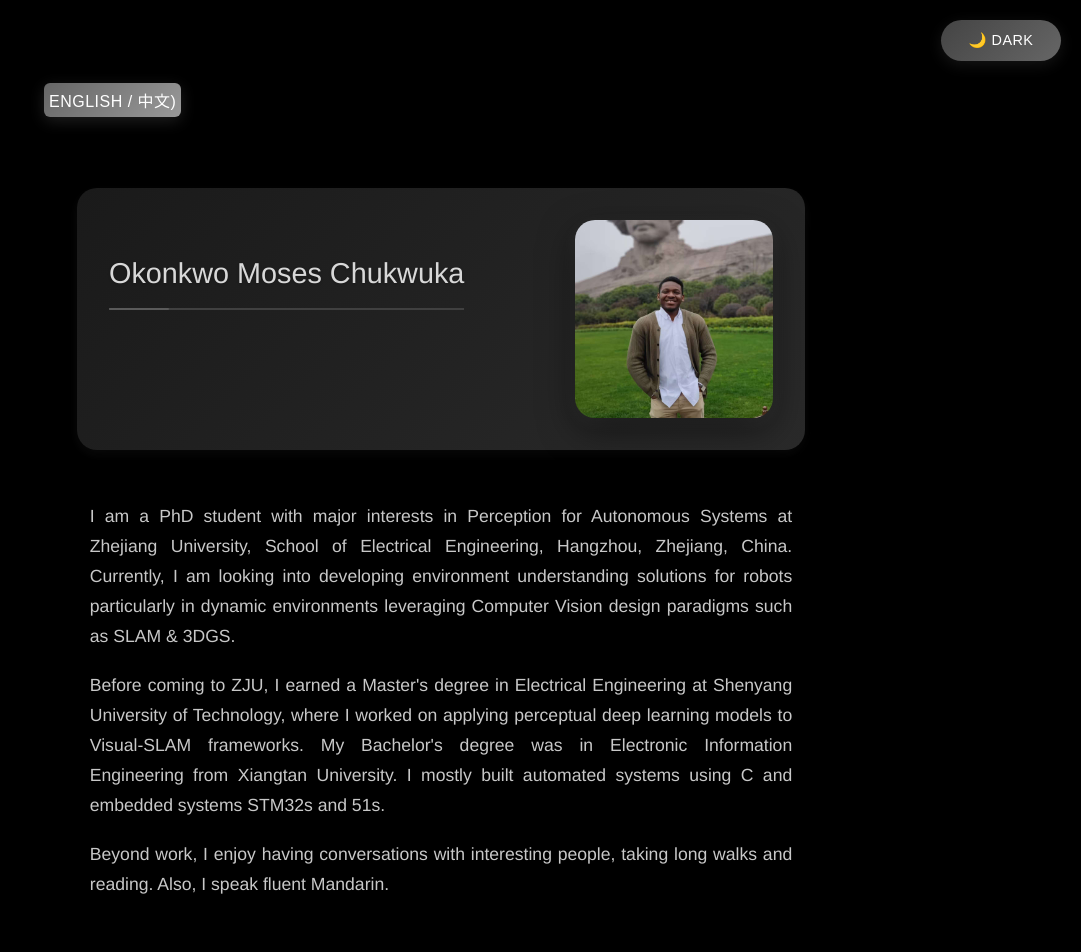
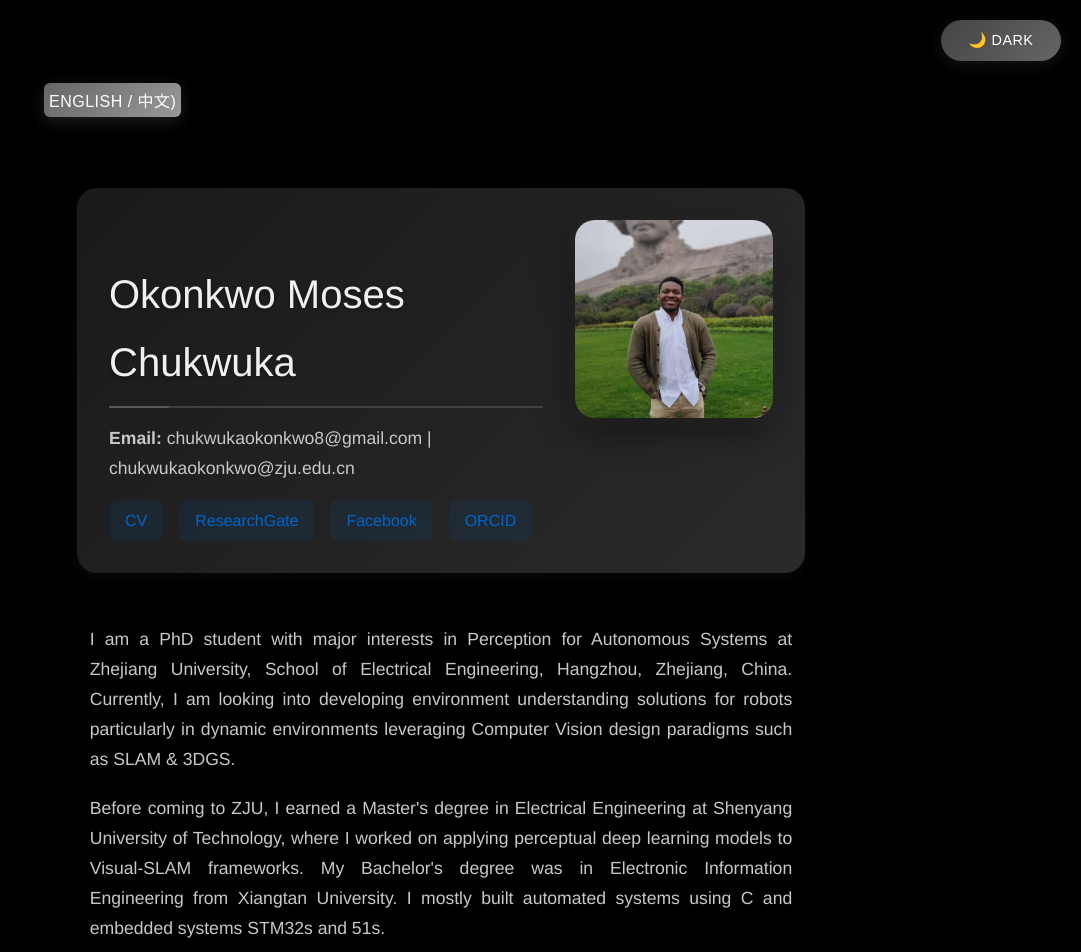
Before and after one commit to MosesChuka/MosesChuka.github.io, a Jekyll site: the page built from index.md, in a window 1280 px wide. Shown: the top 952 px of the page, without its empty margins (199-1280 px from the left). Built offline with Jekyll 4.4.1, drawn with Linux system fonts in a browser that asks for light colours; our own code applies the rules of GitHub Pages for plain Markdown files; some of the changed text lies outside the part shown.

Commit message:
Refactor header layout and enhance styling for improved readability

```diff
--- a/index.md
+++ b/index.md
@@ -13,7 +13,18 @@ description: Moses Chukwuka's website
 
 <div class="container" id="en">
 <header class="header">
+<div class="header-content">
 <h2>Okonkwo Moses Chukwuka</h2>
+<section class="contact">
+<p><strong>Email:</strong> chukwukaokonkwo8@gmail.com | chukwukaokonkwo@zju.edu.cn</p>
+<div class="links">
+    <a href="/static/Okonkwo Moses Chukwuka CV.pdf">CV</a>
+    <a href="https://www.researchgate.net/profile/Moses-Okonkwo">ResearchGate</a>
+    <a href="https://www.facebook.com/Chukwuka.0konkwo1">Facebook</a>
+    <a href="https://orcid.org/0000-0001-5842-6475">ORCID</a>
+</div>
+</section>
+</div>
 <img src="/static/MosesChuka-img2.jpg" alt="Okonkwo Moses Chukwuka" class="profile-img"/>
 </header>
 
@@ -23,20 +34,6 @@ description: Moses Chukwuka's website
 <p>Beyond work, I enjoy having conversations with interesting people, taking long walks and reading. Also, I speak fluent Mandarin.</p>
 
 </section>
-
-
-
-<section class="contact">
-<h2>Contact</h2>
-<p><strong>Email:</strong> chukwukaokonkwo8@gmail.com | chukwukaokonkwo@zju.edu.cn</p>
-<div class="links">
-    <a href="/static/Okonkwo Moses Chukwuka CV.pdf">CV</a>
-    <a href="https://www.researchgate.net/profile/Moses-Okonkwo">ResearchGate</a>
-    <a href="https://www.facebook.com/Chukwuka.0konkwo1">Facebook</a>
-    <a href="https://orcid.org/0000-0001-5842-6475">ORCID</a>
-</div>
-</section>
-
 
 
 
@@ -62,7 +59,6 @@ description: Moses Chukwuka's website
   </div>
   </div>
 </section>
-
 
 <section class="research">
   <h2>Research</h2>
@@ -182,7 +178,18 @@ description: Moses Chukwuka's website
 
 <div class="container" id="zh" style="display:none">
 <header class="header">
+<div class="header-content">
 <h2>Okonkwo Moses Chukwuka</h2>
+<section class="contact">
+<p><strong>邮箱:</strong> chukwukaokonkwo8@gmail.com | chukwukaokonkwo@zju.edu.cn</p>
+<div class="links">
+    <a href="/static/Okonkwo%20Moses%20Chukwuka%20ZJU-CV.pdf">简历</a>
+    <a href="https://www.researchgate.net/profile/Moses-Okonkwo">ResearchGate</a>
+    <a href="https://www.facebook.com/Chukwuka.0konkwo1">Facebook</a>
+    <a href="https://orcid.org/0000-0001-5842-6475"> ORCID</a>
+</div>
+</section>
+</div>
 <img src="/static/MosesChuka-img2.jpg" alt="Okonkwo Moses Chukwuka" class="profile-img"/>
 </header>
 
@@ -190,17 +197,6 @@ description: Moses Chukwuka's website
 <p>我是浙江大学电气工程学院自主系统感知博士生，位于中国浙江省杭州市。目前，我正在研究如何改善机器人的环境感知能力。</p>
 <p>在来到浙大之前，我在沈阳工业大学获得电气工程硕士学位，在那里我致力于将感知深度学习模型应用于视觉SLAM框架。我的学士学位来自湘潭大学电子信息工程专业。我主要使用C语言和嵌入式系统STM32和51系列构建自动化系统。</p>
 <p>工作之外，我喜欢与朋友们一起聊天、自己散步或者看书。</p>
-</section>
-
-<section class="contact">
-<h2>联系方式</h2>
-<p><strong>邮箱:</strong> chukwukaokonkwo8@gmail.com | chukwukaokonkwo@zju.edu.cn</p>
-<div style='align-items: center; display:block;' class="links">
-    <a href="/static/Okonkwo%20Moses%20Chukwuka%20ZJU-CV.pdf">简历</a>
-    <a href="https://www.researchgate.net/profile/Moses-Okonkwo">ResearchGate</a>
-    <a href="https://www.facebook.com/Chukwuka.0konkwo1">Facebook</a>
-    <a href="https://orcid.org/0000-0001-5842-6475"> ORCID</a>
-</div>
 </section>
 
 <section class="updates">
--- a/static/css/styles.css
+++ b/static/css/styles.css
@@ -57,6 +57,24 @@ body.light-mode .container {
   transition: all 0.3s ease;
 }
 
+.header-content {
+  width: 100%;
+  text-align: left;
+}
+
+.header h2 {
+  font-size: 2.2rem;
+  font-weight: 300;
+  color: #f0f0f0;
+  margin-bottom: 1rem;
+  text-shadow: 0 2px 4px rgba(0, 0, 0, 0.3);
+}
+
+body.light-mode .header h2 {
+  color: #000000;
+  text-shadow: 0 2px 4px rgba(0, 0, 0, 0.1);
+}
+
 body.light-mode .header {
   background: #f0f0f0;
   border: 1px solid rgba(0, 0, 0, 0.1);
@@ -91,6 +109,15 @@ body.light-mode .header h1 {
 .profile-img:hover {
   transform: scale(1.05);
   box-shadow: 0 12px 35px rgba(0, 0, 0, 0.4);
+}
+
+.header .contact {
+  margin: 0;
+  padding: 0;
+}
+
+.header .contact p {
+  margin-bottom: 0.5rem;
 }
 
 /* Sections */
@@ -903,7 +930,15 @@ body.light-mode .theme-toggle:hover {
     align-items: flex-start;
   }
 
+  .header-content {
+    flex: 1;
+  }
+
   .header h1 {
+    font-size: 2.5rem;
+  }
+
+  .header h2 {
     font-size: 2.5rem;
   }
 
```
